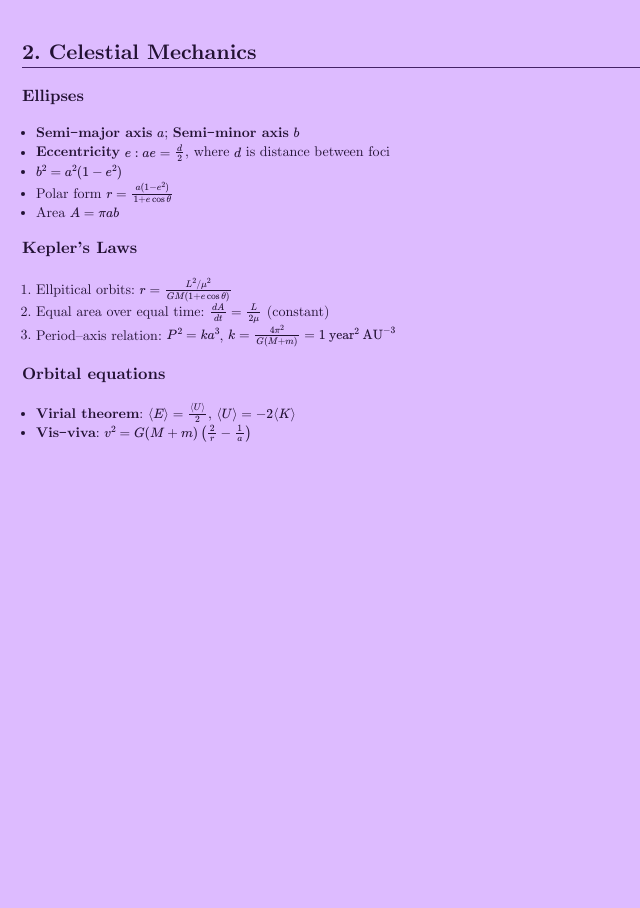
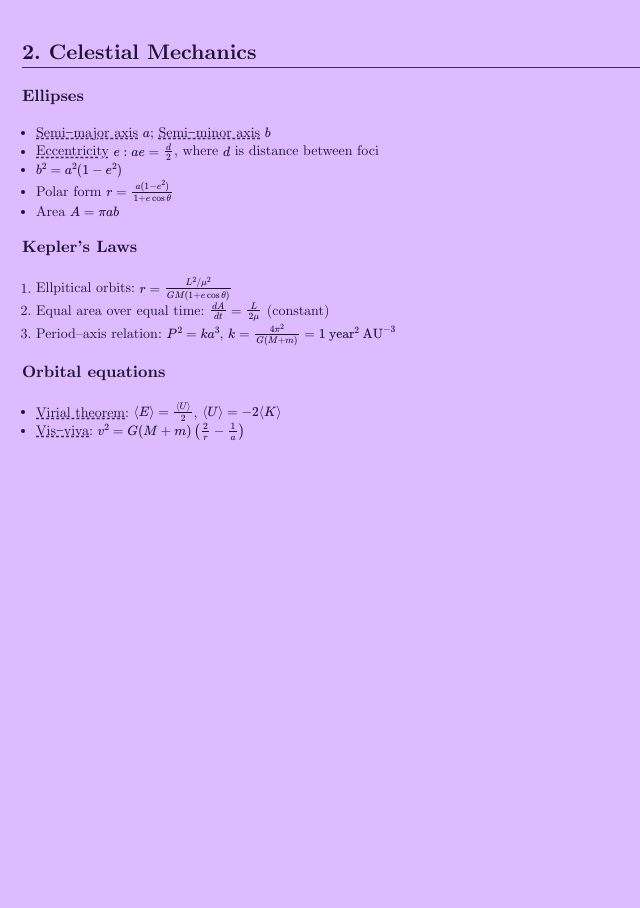
Before and after one commit to xingyzt/notes, a Jekyll site: the page built from intro-to-modern-astrophysics/2.md, in a window 1280 px wide. Shown: the whole page, without its empty margins (0-640 px from the left). Built offline with Jekyll 4.4.1, drawn with Linux system fonts in a browser that asks for light colours; our own code applies the rules of GitHub Pages for plain Markdown files.

Commit message:
style tweaks

```diff
--- a/_layouts/default.html
+++ b/_layouts/default.html
@@ -5,6 +5,12 @@
     <title>{{ page.title }}</title>
     <meta name=viewport content='width=device-width, initial-scale=1'>
     <style>
+
+@media (prefers-color-scheme: dark) {
+  html {
+    filter: invert(1) hue-rotate(180deg);
+  }
+}
 
 @font-face {
     font-family: 'cmu';
@@ -61,6 +67,10 @@ h1 {
 h2 {
   border-bottom: 1px solid #426;
 }
+strong {
+  font-weight: normal;
+  text-decoration: dashed underline #426;
+}
 
 details {
   position: fixed;
@@ -116,6 +126,8 @@ ul, ol {
  border-left: 1px dashed #158;
 }
 
+
+
     </style>
   </head>
   <body>
```
